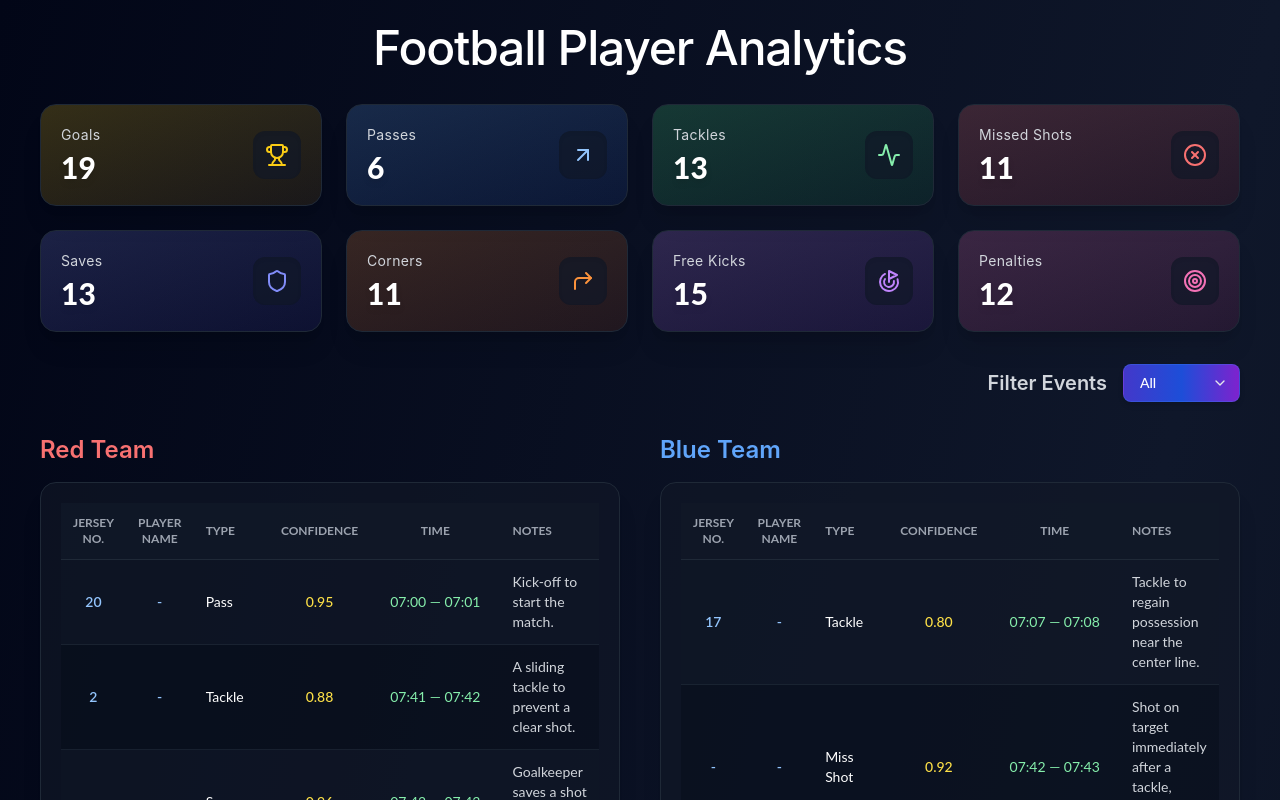
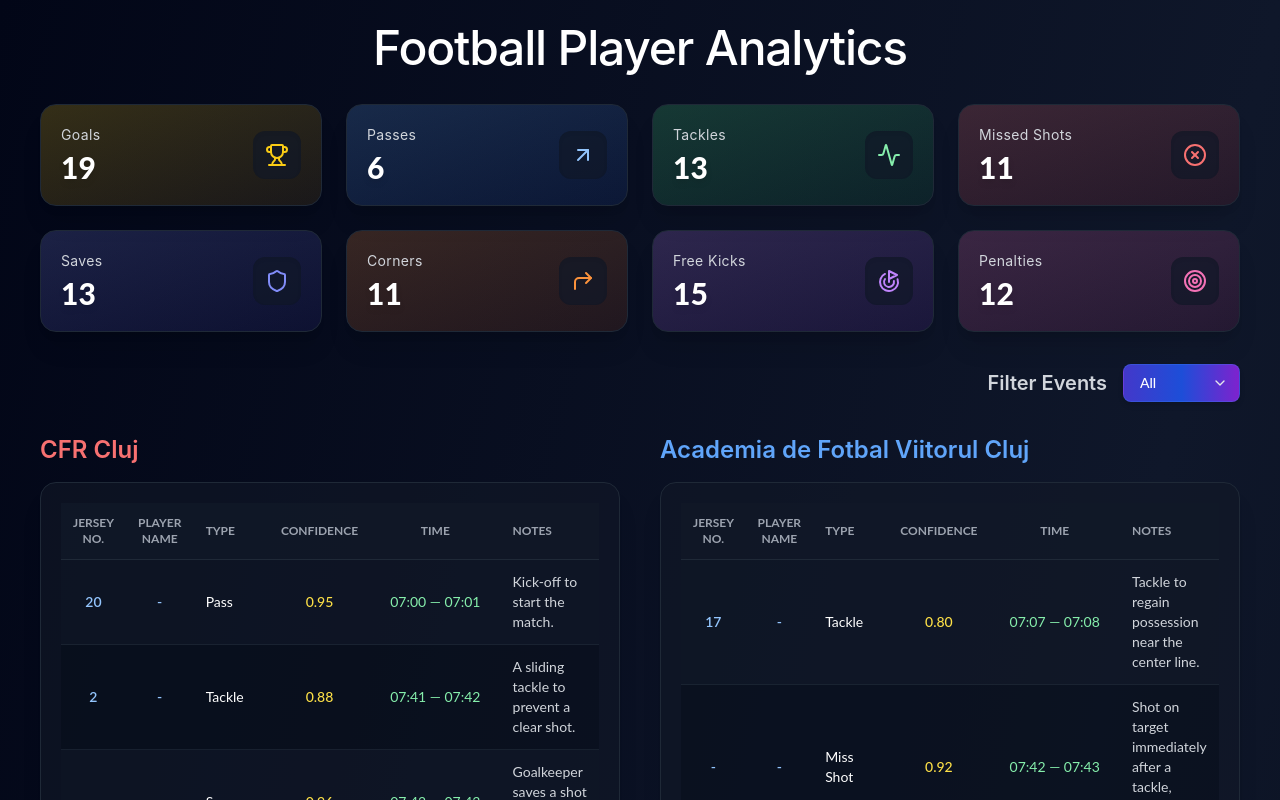
Before and after one commit to MusmRapid/football-player-detection-fe, a React (Vite) app: page / in a window 1280 px wide. Shown: the top 800 px of the page. Built offline with nearby package versions, Linux system fonts and the light colour scheme.

Commit message:
name change

```diff
--- a/src/App.tsx
+++ b/src/App.tsx
@@ -426,14 +426,14 @@
             <div className="grid grid-cols-1 gap-10 md:grid-cols-2">
               <section>
                 <h2 className="mb-4 text-2xl font-semibold text-red-400">
-                  Red Team
+                  CFR Cluj
                 </h2>
                 <EventsTable events={filterEvents(redTeam)} />
               </section>
 
               <section>
                 <h2 className="mb-4 text-2xl font-semibold text-blue-400">
-                  Blue Team
+                  Academia de Fotbal Viitorul Cluj
                 </h2>
                 <EventsTable events={filterEvents(blueTeam)} />
               </section>
```
